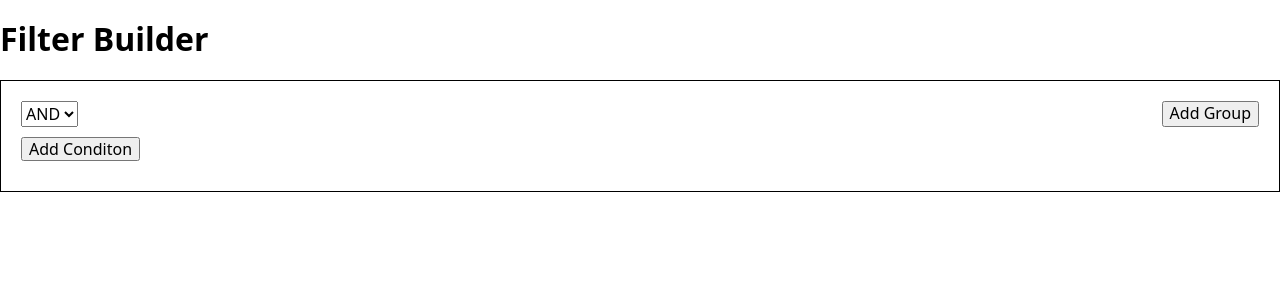
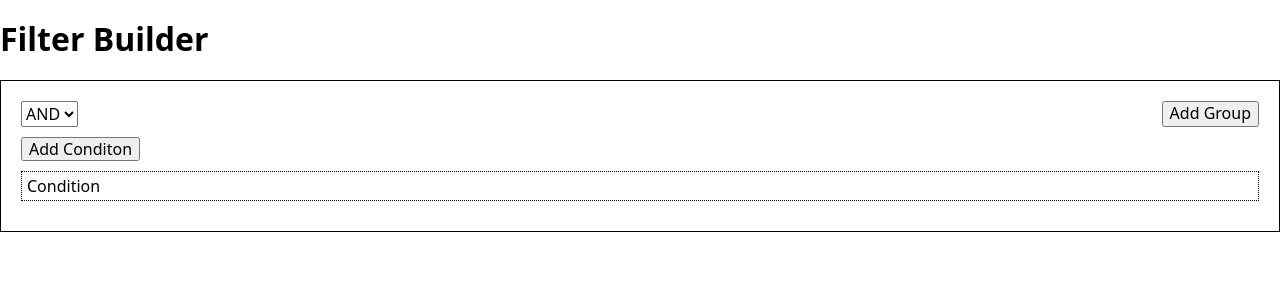
Before and after one commit to itromy/Filter-Builder-UI, a React (Vite) app: page / in a window 1280 px wide. Both pictures are taken after a click on the button "Add Conditon". Shown: the top 300 px of the page. Built offline with nearby package versions, Linux system fonts and the light colour scheme.

Commit message:
feat(condition): add initial condition component

```diff
--- /dev/null
+++ b/src/components/Condition/Condition.module.css
@@ -0,0 +1,5 @@
+.condition {
+  margin: 0 0 5px;
+  padding: 5px;
+  border: dotted 1px black;
+}
--- /dev/null
+++ b/src/components/Condition/Condition.tsx
@@ -0,0 +1,4 @@
+import classes from './Condition.module.css';
+export default function Condition() {
+  return <p className={classes.condition}>Condition</p>;
+}
--- a/src/components/Group/Group.module.css
+++ b/src/components/Group/Group.module.css
@@ -12,3 +12,7 @@
 .conditions {
   margin-bottom: 10px;
 }
+
+.addCondtionButton {
+  margin-bottom: 10px;
+}
--- a/src/components/Group/Group.tsx
+++ b/src/components/Group/Group.tsx
@@ -1,24 +1,17 @@
 import { useState, type JSX } from 'react';
 import { GroupOperators, type GroupOperatorType } from './GroupTypes';
 import classes from './Group.module.css';
+import Condition from '../Condition/Condition';
 export default function Group() {
   const [operator, setOperator] = useState<GroupOperatorType>(GroupOperators.And);
   const [childGroups, setChildGroups] = useState<JSX.Element[]>([]);
+  const [condtions, setConditions] = useState<JSX.Element[]>([]);
 
-  const addGroup = () => {
-    setChildGroups((prev) => [...prev, <Group key={prev.length} />]);
-  };
-
-  const handleOperatorChange = (e: React.ChangeEvent<HTMLSelectElement>) => {
-    const { value } = e.target;
-
-    setOperator(value);
-  };
-
+  const render = () => {
     return (
       <div className={classes.group}>
         <div className={classes.header}>
-        <select value={operator} onChange={handleOperatorChange}>
+          <select value={operator} onChange={changeGroupOperator}>
             <option value={GroupOperators.And}>AND</option>
             <option value={GroupOperators.Or}>OR</option>
           </select>
@@ -28,11 +21,31 @@ export default function Group() {
 
         <div>
           <div className={classes.conditions}>
-          <button>Add Conditon</button>
+            <button className={classes.addCondtionButton} onClick={addCondition}>
+              Add Conditon
+            </button>
+
+            {condtions}
           </div>
-
           {childGroups}
         </div>
       </div>
     );
+  };
+
+  const changeGroupOperator = (e: React.ChangeEvent<HTMLSelectElement>) => {
+    const { value } = e.target;
+
+    setOperator(value);
+  };
+
+  const addGroup = () => {
+    setChildGroups((prev) => [...prev, <Group key={prev.length} />]);
+  };
+
+  const addCondition = () => {
+    setConditions((prev) => [...prev, <Condition key={prev.length} />]);
+  };
+
+  return render();
 }
```
Lines whose indentation alone changed are shown as unchanged.
